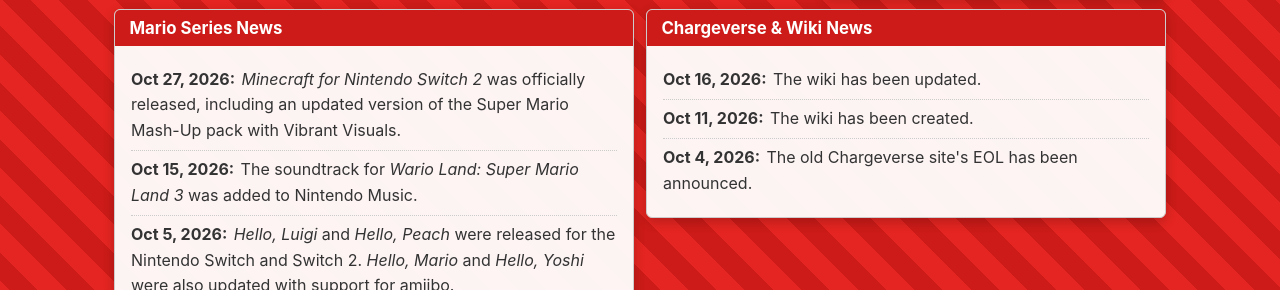
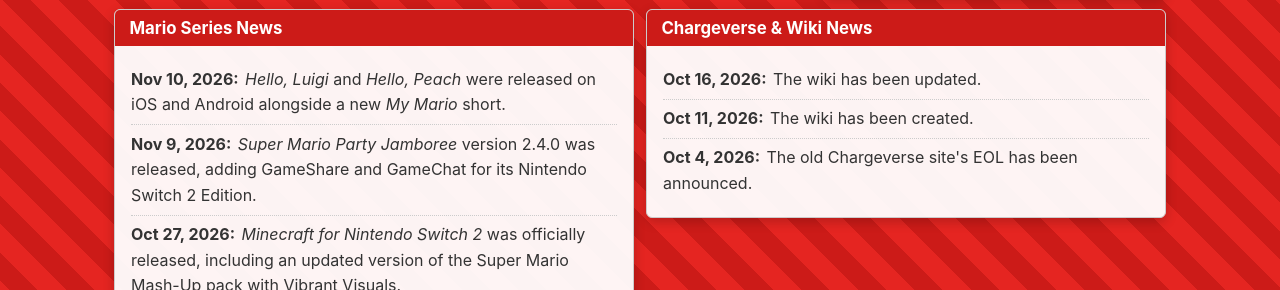
Before and after one commit to ChargeUp03/Chargeverse-Wiki, a plain HTML site: page index.html in a window 1280 px wide. Shown: the part 510-800 px from the top of the page. Drawn offline with Linux system fonts and the light colour scheme.

Commit message:
Updated info and other icons, added old Chargeverse and GitHub icons, updated homepage to reflect these changes as well as updated Mario Series News

```diff
--- a/index.html
+++ b/index.html
@@ -142,9 +142,9 @@
                     <h2 class="panel-title">Mario Series News</h2>
                     <div class="panel-body news-body">
                         <ul class="news-list">
+                            <li><span class="news-date">Nov 10, 2026:</span><i>Hello, Luigi</i> and <i>Hello, Peach</i> were released on iOS and Android alongside a new <i>My Mario</i> short.</li>
+                            <li><span class="news-date">Nov 9, 2026:</span><i>Super Mario Party Jamboree</i> version 2.4.0 was released, adding GameShare and GameChat for its Nintendo Switch 2 Edition.</li>
                             <li><span class="news-date">Oct 27, 2026:</span><i>Minecraft for Nintendo Switch 2</i> was officially released, including an updated version of the Super Mario Mash-Up pack with Vibrant Visuals.</li>
-                            <li><span class="news-date">Oct 15, 2026:</span>The soundtrack for <i>Wario Land: Super Mario Land 3</i> was added to Nintendo Music.</li>
-                            <li><span class="news-date">Oct 5, 2026:</span><i>Hello, Luigi</i> and <i>Hello, Peach</i> were released for the Nintendo Switch and Switch 2. <i>Hello, Mario</i> and <i>Hello, Yoshi</i> were also updated with support for amiibo.</li>
                         </ul>
                     </div>
                 </div>
```
Also changed, not shown: sprites/homepage/github.png (added), sprites/homepage/info.png, sprites/homepage/more.png, sprites/homepage/old_chargeverse.png (added), 3 other files.
